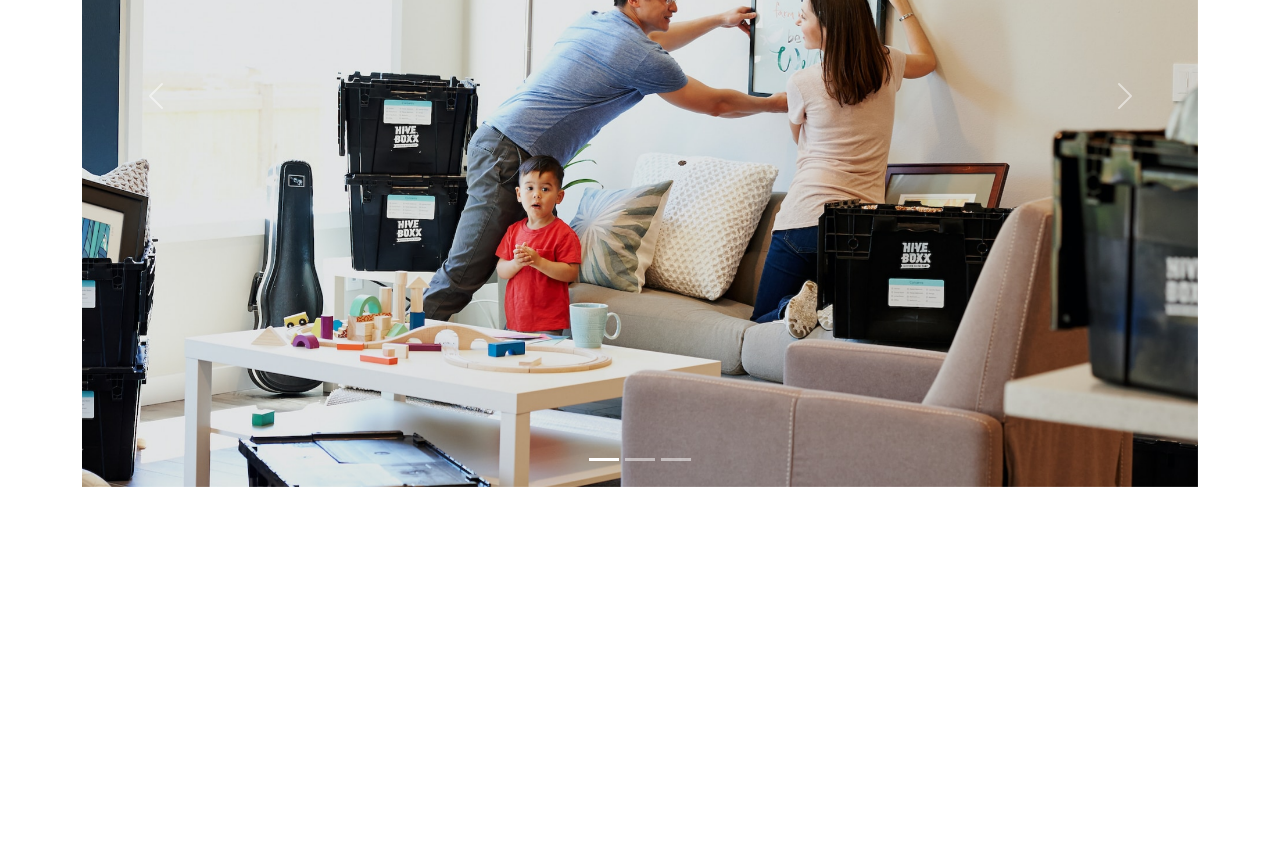
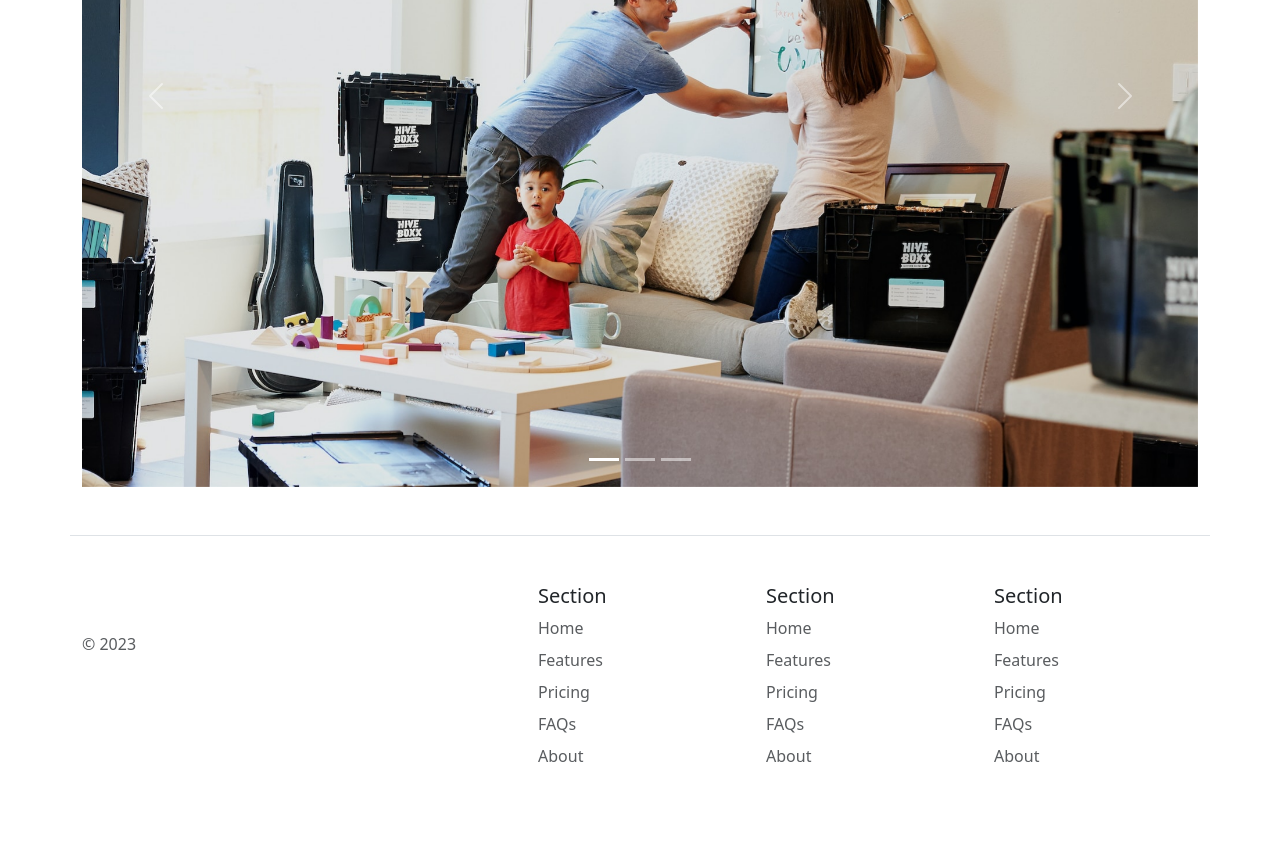
Before and after one commit to BobliHH/Web-Development-Projects, a plain HTML site: page html+css/css/11 Bootstrap/11.2 Bootstrap Components/index.html in a window 1280 px wide. Shown: the part 1712-2555 px from the top of the page. Before the commit the page ends 2199 px from the top, so only its background shows below. Drawn offline with nearby package versions, Linux system fonts and the light colour scheme.

Commit message:
finished site with bootstrap

```diff
--- a/html+css/css/11 Bootstrap/11.2 Bootstrap Components/index.html
+++ b/html+css/css/11 Bootstrap/11.2 Bootstrap Components/index.html
@@ -205,13 +205,13 @@
       </div>
       <div class="carousel-inner">
         <div class="carousel-item active">
-          <img src="./family.jpg" class="d-block w-100" alt="..." />
+          <img src="./family.jpg" class="d-block w-100" alt="family" />
         </div>
         <div class="carousel-item">
-          <img src="./dog.jpg" class="d-block w-100" alt="..." />
+          <img src="./dog.jpg" class="d-block w-100" alt="dog" />
         </div>
         <div class="carousel-item">
-          <img src="./couple.jpg" class="d-block w-100" alt="..." />
+          <img src="./couple.jpg" class="d-block w-100" alt="couple" />
         </div>
       </div>
       <button
@@ -233,6 +233,53 @@
         <span class="visually-hidden">Next</span>
       </button>
     </div>
+    <div class="container">
+  <footer class="row row-cols-1 row-cols-sm-2 row-cols-md-5 py-5 my-5 border-top">
+    <div class="col mb-3">
+      <a href="/" class="d-flex align-items-center mb-3 link-body-emphasis text-decoration-none">
+        <svg class="bi me-2" width="40" height="32"><use xlink:href="#bootstrap"></use></svg>
+      </a>
+      <p class="text-body-secondary">© 2023</p>
+    </div>
+
+    <div class="col mb-3">
+
+    </div>
+
+    <div class="col mb-3">
+      <h5>Section</h5>
+      <ul class="nav flex-column">
+        <li class="nav-item mb-2"><a href="#" class="nav-link p-0 text-body-secondary">Home</a></li>
+        <li class="nav-item mb-2"><a href="#" class="nav-link p-0 text-body-secondary">Features</a></li>
+        <li class="nav-item mb-2"><a href="#" class="nav-link p-0 text-body-secondary">Pricing</a></li>
+        <li class="nav-item mb-2"><a href="#" class="nav-link p-0 text-body-secondary">FAQs</a></li>
+        <li class="nav-item mb-2"><a href="#" class="nav-link p-0 text-body-secondary">About</a></li>
+      </ul>
+    </div>
+
+    <div class="col mb-3">
+      <h5>Section</h5>
+      <ul class="nav flex-column">
+        <li class="nav-item mb-2"><a href="#" class="nav-link p-0 text-body-secondary">Home</a></li>
+        <li class="nav-item mb-2"><a href="#" class="nav-link p-0 text-body-secondary">Features</a></li>
+        <li class="nav-item mb-2"><a href="#" class="nav-link p-0 text-body-secondary">Pricing</a></li>
+        <li class="nav-item mb-2"><a href="#" class="nav-link p-0 text-body-secondary">FAQs</a></li>
+        <li class="nav-item mb-2"><a href="#" class="nav-link p-0 text-body-secondary">About</a></li>
+      </ul>
+    </div>
+
+    <div class="col mb-3">
+      <h5>Section</h5>
+      <ul class="nav flex-column">
+        <li class="nav-item mb-2"><a href="#" class="nav-link p-0 text-body-secondary">Home</a></li>
+        <li class="nav-item mb-2"><a href="#" class="nav-link p-0 text-body-secondary">Features</a></li>
+        <li class="nav-item mb-2"><a href="#" class="nav-link p-0 text-body-secondary">Pricing</a></li>
+        <li class="nav-item mb-2"><a href="#" class="nav-link p-0 text-body-secondary">FAQs</a></li>
+        <li class="nav-item mb-2"><a href="#" class="nav-link p-0 text-body-secondary">About</a></li>
+      </ul>
+    </div>
+  </footer>
+</div>
     <script
       src="https://cdn.jsdelivr.net/npm/bootstrap@5.3.2/dist/js/bootstrap.bundle.min.js"
       integrity="sha384-C6RzsynM9kWDrMNeT87bh95OGNyZPhcTNXj1NW7RuBCsyN/o0jlpcV8Qyq46cDfL"
```
